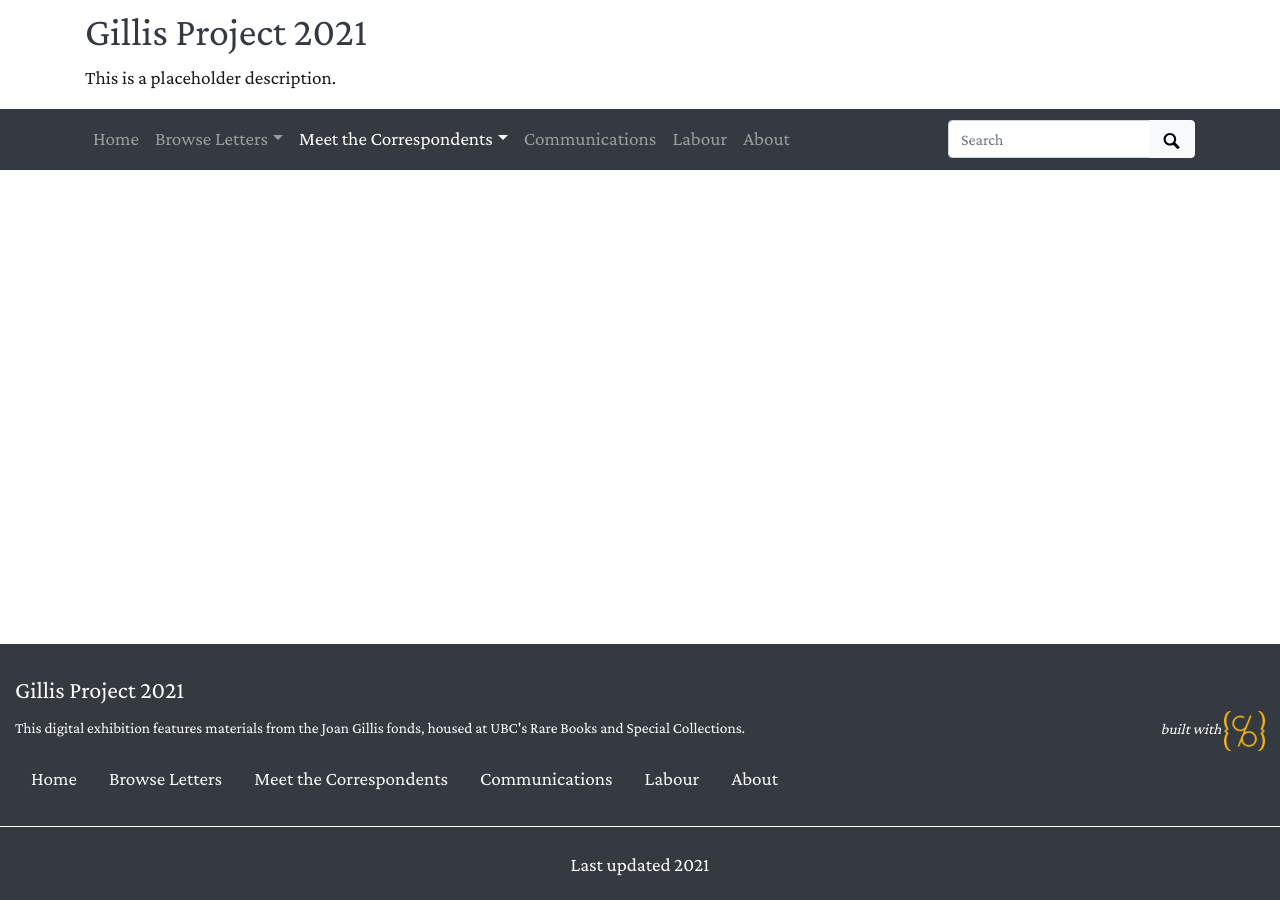
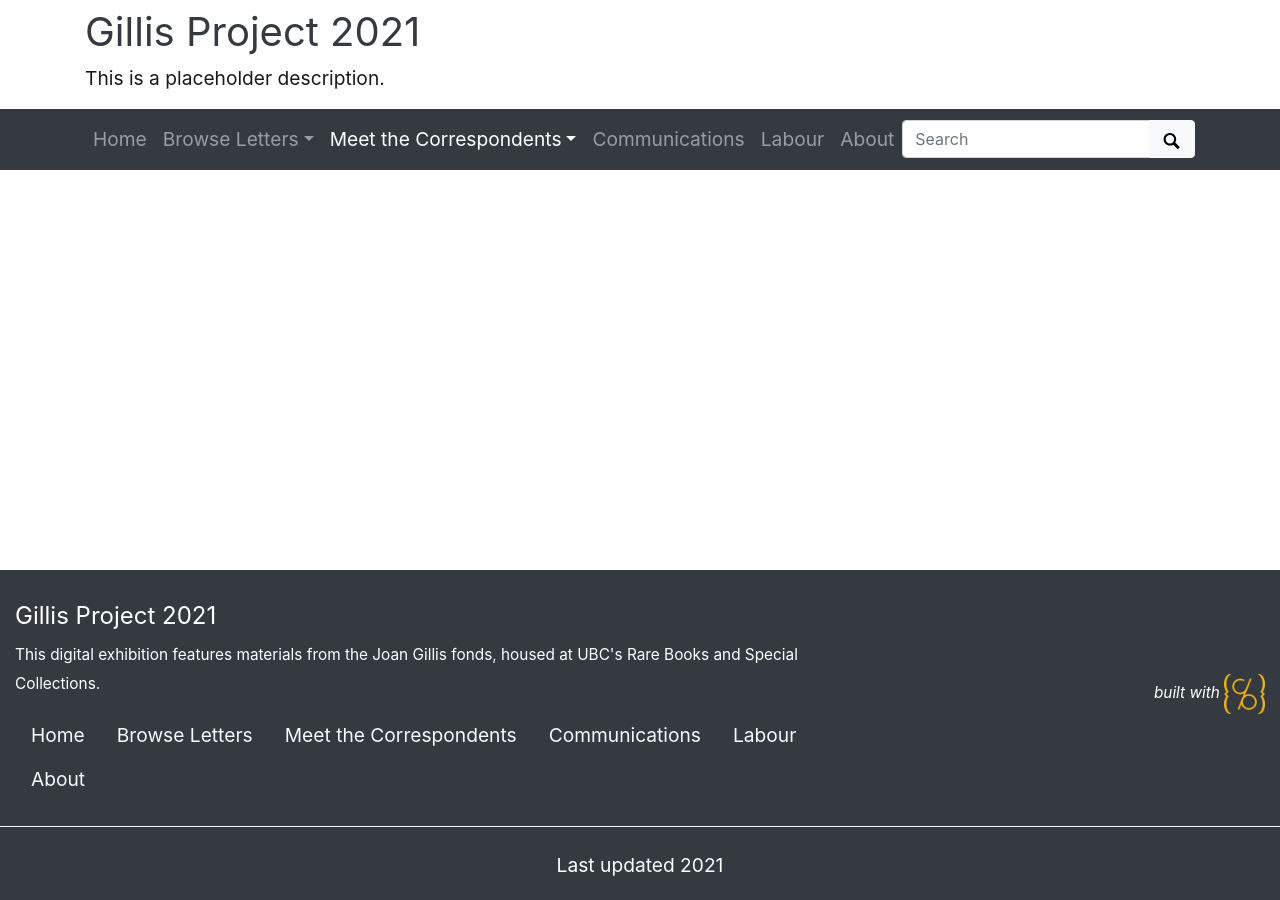
Before and after one commit to ubc-library-rbsc/gillis-2021, a Jekyll site: the page built from pages/tad.md, in a window 1280 px wide. Built offline with Jekyll 4.4.1, drawn with Linux system fonts in a browser that asks for light colours.

Commit message:
Update theme.yml

```diff
--- a/_data/theme.yml
+++ b/_data/theme.yml
@@ -83,5 +83,5 @@
 base-font-size: 1.2em
 text-color: "#191919"
 link-color: "#17a2b8"
-base-font-family: Crimson Pro # comment out for bootstrap defaults. e.g. Roboto
-font-cdn: <link href="https://fonts.googleapis.com/css2?family=Crimson+Pro&display=swap" rel="stylesheet"> # add font stylesheet, e.g. <link href="https://fonts.googleapis.com/css?family=Roboto&display=swap" rel="stylesheet">
+base-font-family: # comment out for bootstrap defaults. e.g. Roboto
+font-cdn: # add font stylesheet, e.g. <link href="https://fonts.googleapis.com/css?family=Roboto&display=swap" rel="stylesheet">
```
